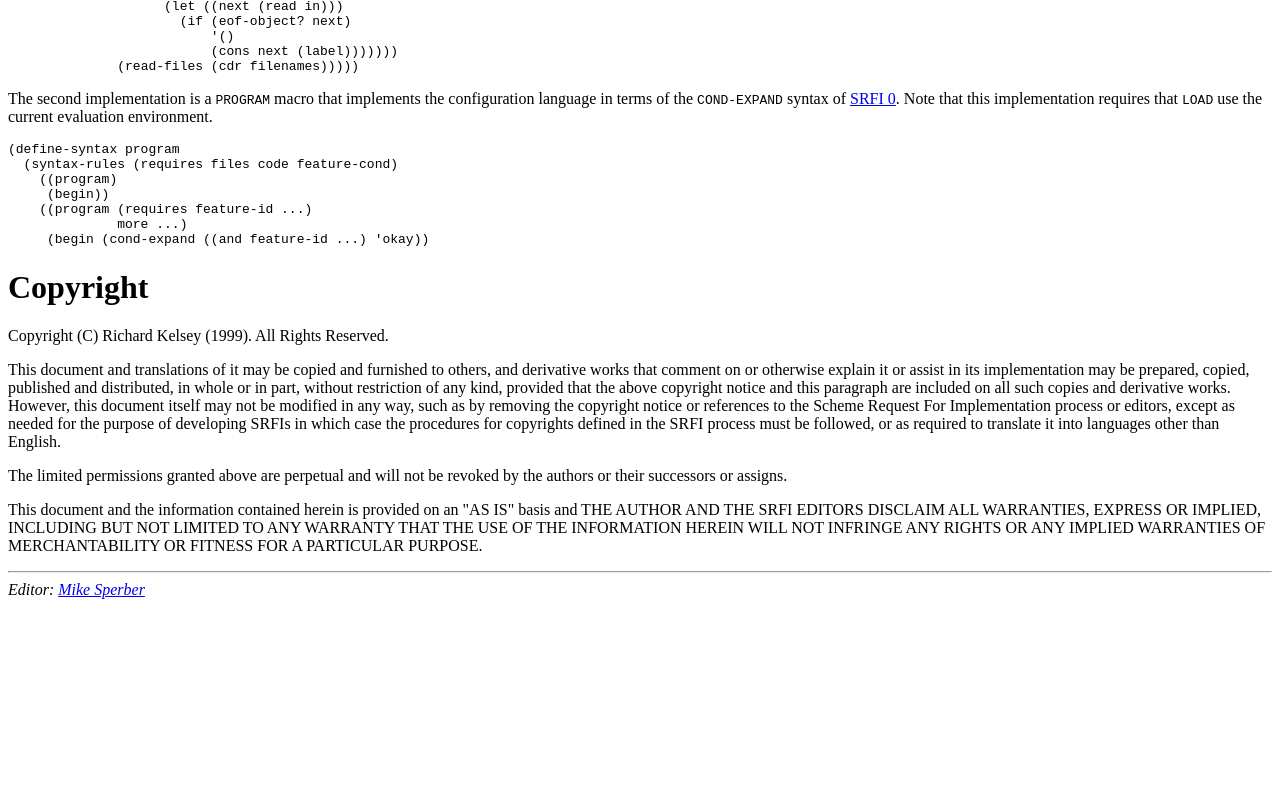
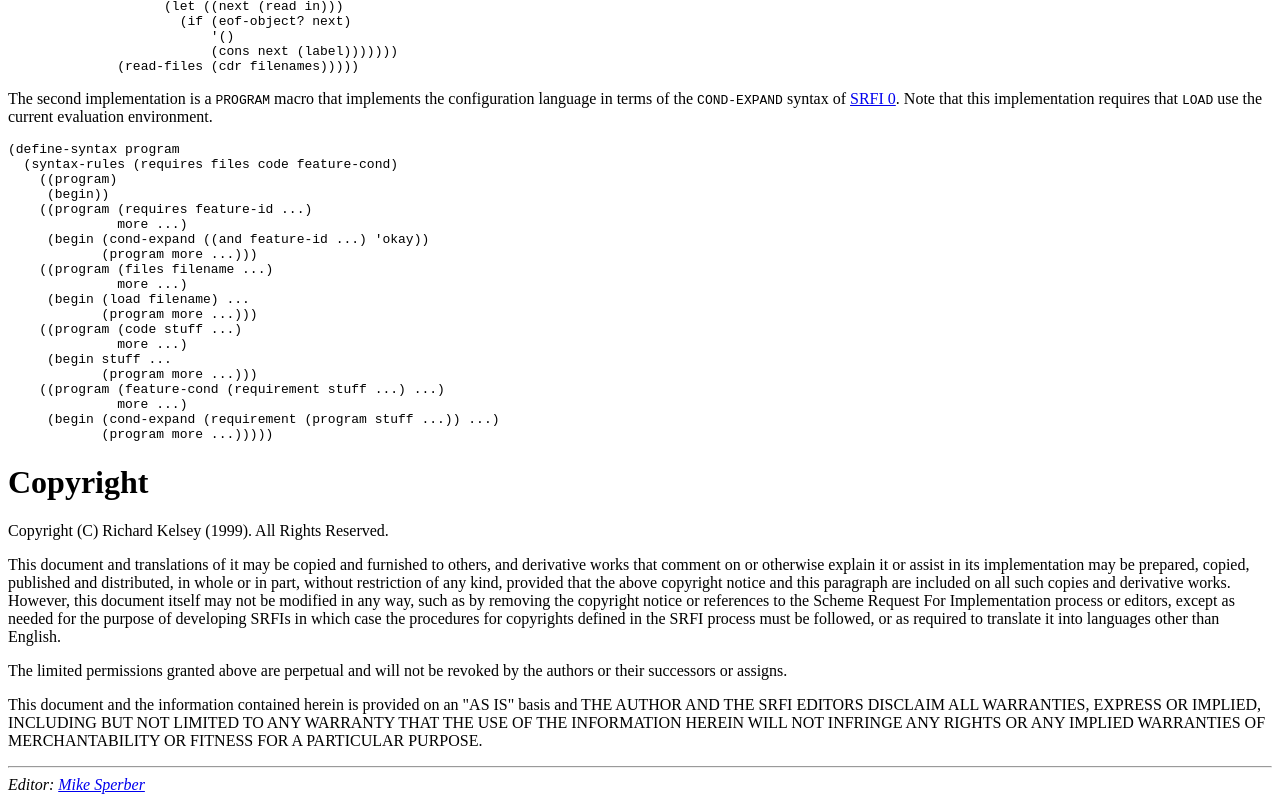
Before and after one commit to scheme-requests-for-implementation/srfi-7, a plain HTML site: page srfi-7.html in a window 1280 px wide. Shown: the part 3086-3888 px from the top of the page. Before the commit the page ends 3693 px from the top, so only its background shows below. Drawn offline with Linux system fonts and the light colour scheme.

Commit message:
Repaired truncated second implementation of PROGRAM.

```diff
--- a/srfi-7.html
+++ b/srfi-7.html
@@ -283,6 +283,19 @@ evaluation environment.
     ((program (requires feature-id ...)
               more ...)
      (begin (cond-expand ((and feature-id ...) 'okay))
+            (program more ...)))
+    ((program (files filename ...)
+              more ...)
+     (begin (load filename) ...
+            (program more ...)))
+    ((program (code stuff ...)
+              more ...)
+     (begin stuff ...
+            (program more ...)))
+    ((program (feature-cond (requirement stuff ...) ...)
+              more ...)
+     (begin (cond-expand (requirement (program stuff ...)) ...)
+            (program more ...)))))
 </pre></p>
 
 <H1>Copyright</H1>
```
